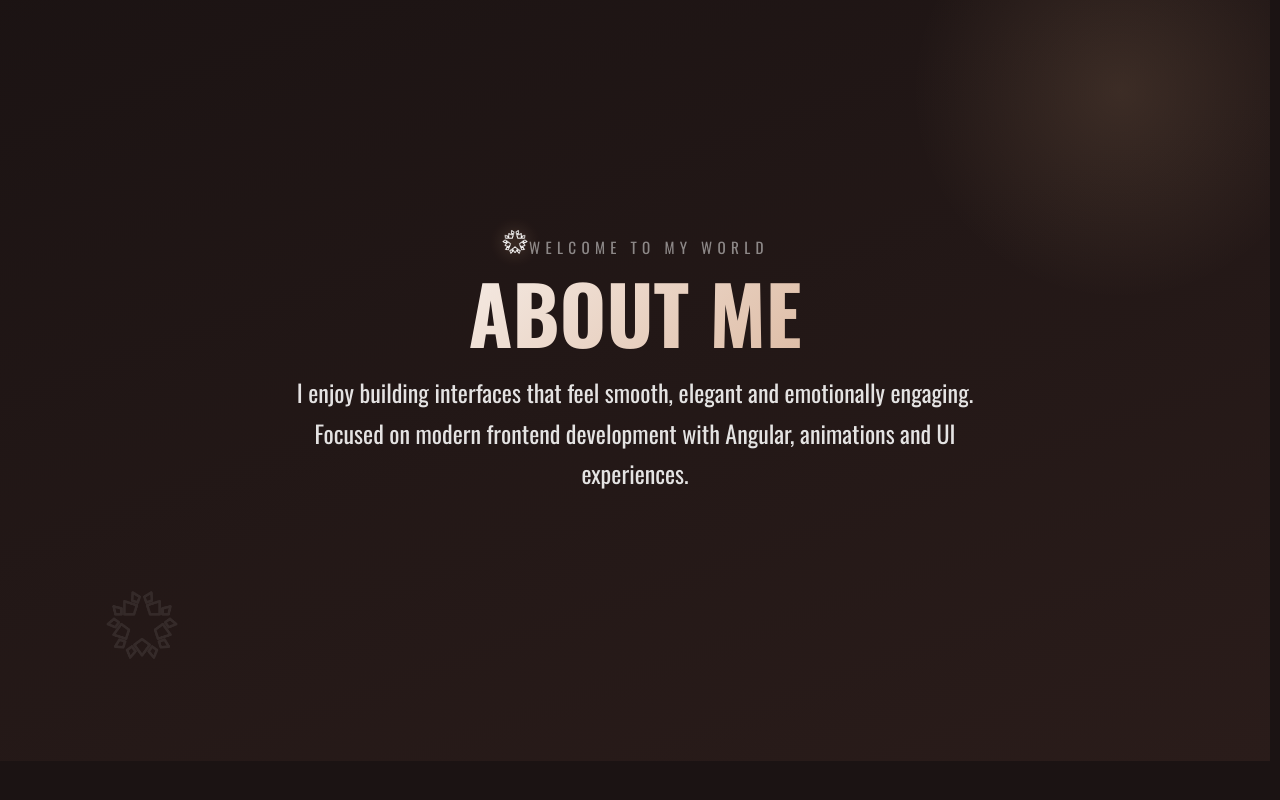
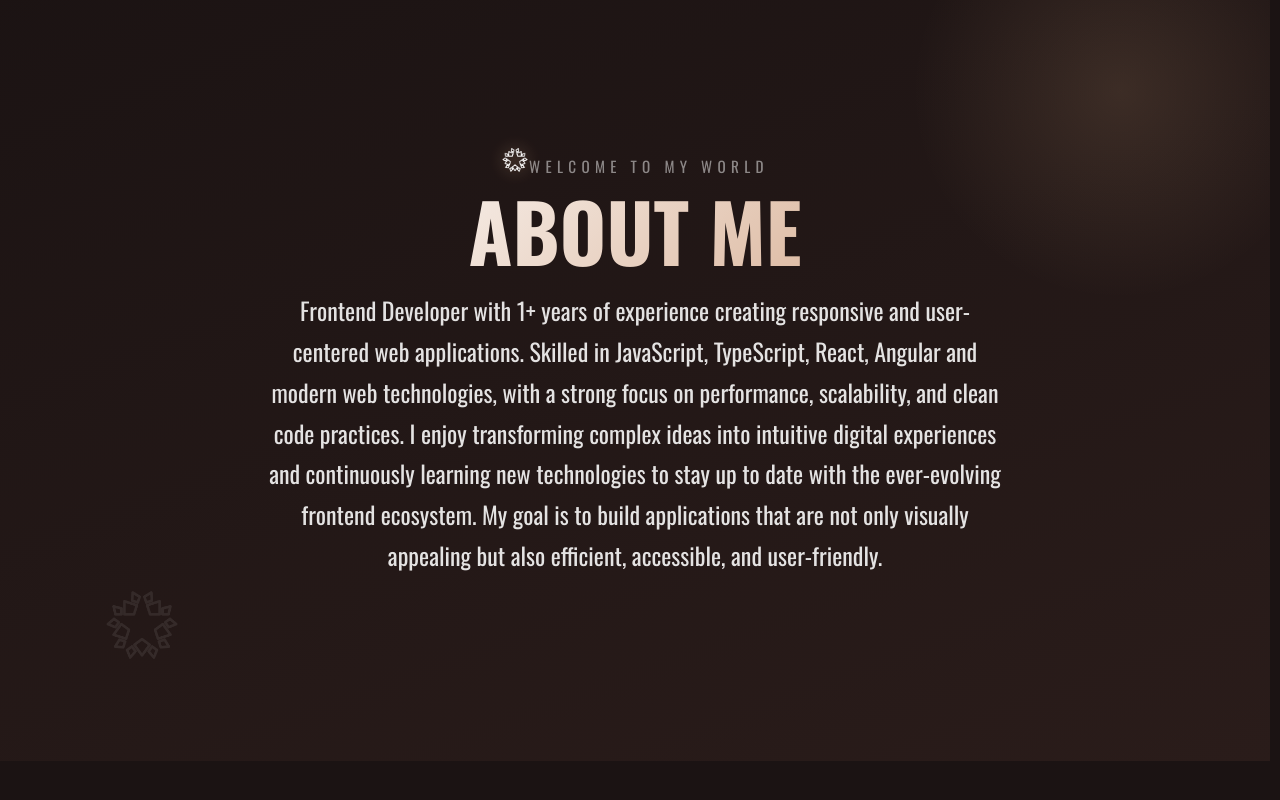
Before and after one commit to valiyeffa/PortfolioFiruza, an Angular app: page / in a window 1280 px wide. Shown: the part 799-1599 px from the top of the page. Built offline with nearby package versions, Linux system fonts and the light colour scheme; no server answers.

Commit message:
about sect added

```diff
--- a/src/app/features/home/about/about.html
+++ b/src/app/features/home/about/about.html
@@ -6,8 +6,13 @@
                 <span class="section-eyebrow">Welcome to my world</span>
                 <h1>About Me</h1>
                 <p>
-                    I enjoy building interfaces that feel smooth, elegant and emotionally engaging.
-                    Focused on modern frontend development with Angular, animations and UI experiences.
+                    Frontend Developer with 1+ years of experience creating responsive and user-centered web
+                    applications. Skilled in JavaScript, TypeScript, React, Angular and modern web technologies, with a strong
+                    focus on performance, scalability, and clean code practices.
+                    I enjoy transforming complex ideas into intuitive digital experiences and continuously learning new
+                    technologies to stay up to date with the ever-evolving frontend ecosystem. My goal is to build
+                    applications that are not only visually appealing but also efficient, accessible, and user-friendly.
+
                 </p>
             </div>
         </div>
```
Also changed, not shown: 1 other file (tests, documents, lock files or other folders).
